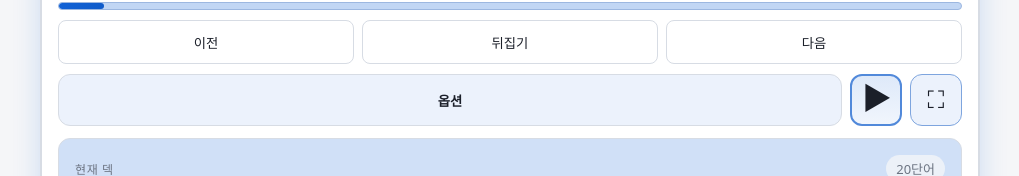
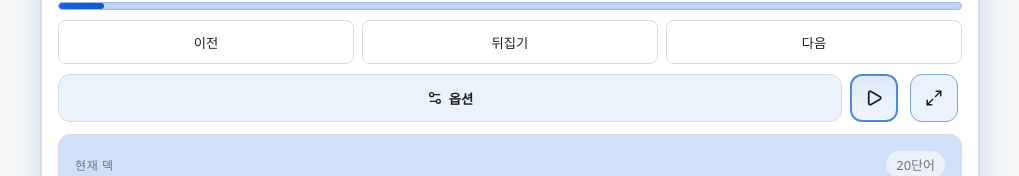
Before and after one commit to itjustcloud/flashcards, a React (Vite) app: page / in a window 1280 px wide. Shown: the part 478-654 px from the top of the page, without its empty margins (130-1149 px from the left). Built offline with nearby package versions, Linux system fonts and the light colour scheme.

Commit message:
style: use polished icon set for play controls

```diff
--- a/package.json
+++ b/package.json
@@ -11,6 +11,7 @@
     "preview": "vite preview"
   },
   "dependencies": {
+    "lucide-react": "^1.8.0",
     "react": "^18.3.1",
     "react-dom": "^18.3.1"
   },
--- a/src/App.tsx
+++ b/src/App.tsx
@@ -1,5 +1,6 @@
 import { useCallback, useEffect, useMemo, useRef, useState } from 'react';
 import type { KeyboardEvent as ReactKeyboardEvent } from 'react';
+import { Maximize2, Minimize2, Pause, Play, Settings2 } from 'lucide-react';
 import type { Card, Deck, DisplayMode, LanguageMode, OrderMode } from './types';
 import { buildQueue, clampIndex, nextIndex, prevIndex, progressLabel } from './utils/queue';
 import { isImportPayload, loadAppState, mergeDecks, saveAppState } from './utils/storage';
@@ -380,7 +381,6 @@ export default function App() {
   const secondaryText = displayMode === 'front-only' && showAnswer ? answerText : '';
 
   const fullscreenAriaLabel = isFullscreen || isFocusMode ? '포커스 모드 또는 전체화면 종료' : '포커스 모드 또는 전체화면 시작';
-  const fullscreenIcon = isFullscreen || isFocusMode ? '✕' : '⛶';
   const currentProgress = queue.length === 0 ? 0 : clampIndex(queueIndex, queue.length) + 1;
   const progressPercent = queue.length === 0 ? 0 : (currentProgress / queue.length) * 100;
 
@@ -456,8 +456,10 @@ export default function App() {
               type="button"
               className="sheet-open-button"
               onClick={() => setIsOptionsSheetOpen(true)}
+              aria-label="옵션 열기"
             >
-              옵션
+              <Settings2 size={16} />
+              <span>옵션</span>
             </button>
             <button
               type="button"
@@ -467,7 +469,7 @@ export default function App() {
               aria-label={autoplay ? '자동재생 정지 (단축키 P)' : '자동재생 시작 (단축키 P)'}
               title={autoplay ? '자동재생 정지 (P)' : '자동재생 시작 (P)'}
             >
-              {autoplay ? '■' : '▶'}
+              {autoplay ? <Pause size={18} strokeWidth={2.4} /> : <Play size={18} strokeWidth={2.4} />}
             </button>
             <button
               type="button"
@@ -477,7 +479,7 @@ export default function App() {
               aria-label={fullscreenAriaLabel}
               title={fullscreenAriaLabel}
             >
-              {fullscreenIcon}
+              {isFullscreen || isFocusMode ? <Minimize2 size={18} /> : <Maximize2 size={18} />}
             </button>
           </div>
 
--- a/src/styles.css
+++ b/src/styles.css
@@ -159,12 +159,11 @@ button:hover:not(:disabled) {
 }
 
 .icon-button {
-  width: 52px;
-  height: 52px;
+  width: 48px;
+  height: 48px;
   border-radius: 12px;
   display: grid;
   place-items: center;
-  font-size: 24px;
   line-height: 1;
   border-color: color-mix(in srgb, var(--accent) 45%, var(--border));
   background: color-mix(in srgb, var(--surface) 92%, var(--accent));
@@ -348,11 +347,13 @@ button:active:not(:disabled) {
   border-radius: 12px;
   background: color-mix(in srgb, var(--surface) 92%, var(--accent));
   font-weight: 600;
+  display: inline-flex;
+  align-items: center;
+  justify-content: center;
+  gap: 6px;
 }
 
 .autoplay-toggle {
-  font-size: 28px;
-  font-weight: 900;
   border-width: 2px;
   border-color: color-mix(in srgb, var(--accent) 68%, var(--border));
   background: linear-gradient(
@@ -541,12 +542,8 @@ button:active:not(:disabled) {
   }
 
   .icon-button {
-    width: 48px;
-    height: 48px;
-  }
-
-  .autoplay-toggle {
-    font-size: 24px;
+    width: 46px;
+    height: 46px;
   }
 
   .sheet-open-button {
@@ -573,7 +570,7 @@ button:active:not(:disabled) {
   }
 
   .focus-mode .autoplay-toggle {
-    font-size: 22px;
+    border-width: 2px;
   }
 
   .focus-mode .shortcut-help {
```
Also changed, not shown: 1 other file (tests, documents, lock files or other folders).
